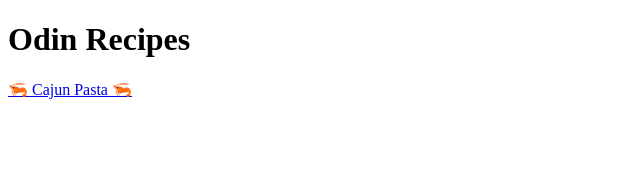
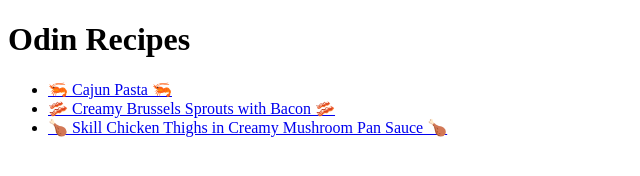
Before and after one commit to Kenaje-B/odin-recipes, a plain HTML site: page index.html in a window 1280 px wide. Shown: the whole page, without its empty margins (0-640 px from the left). Drawn offline with Linux system fonts and the light colour scheme.

Commit message:
Added Creamy Brussels and Skillet Chicken. Added recipes to home page.

```diff
--- a/index.html
+++ b/index.html
@@ -4,10 +4,14 @@
     <meta charset="UTF-8">
     <meta http-equiv="X-UA-Compatible" content="IE=edge">
     <meta name="viewport" content="width=device-width, initial-scale=1.0">
-    <title>Document</title>
+    <title>Home</title>
 </head>
 <body>
     <h1>Odin Recipes</h1>
-    <a href="recipes/cajun-pasta.html">🦐 Cajun Pasta 🦐</a>
+    <ul>
+       <li><a href="recipes/cajun-pasta.html">🦐 Cajun Pasta 🦐</a></li>
+       <li><a href="recipes/creamy-brussel-sprouts.html">🥓 Creamy Brussels Sprouts with Bacon 🥓</a></li>
+        <li><a href="recipes/skillet-chicken-thighs.html">🍗 Skill Chicken Thighs in Creamy Mushroom Pan Sauce 🍗</a></li>
+    </ul>
 </body>
 </html>
```
Also changed, not shown: recipes/creamy-brussel-sprouts.html (added), recipes/skillet-chicken-thighs.html (added).
